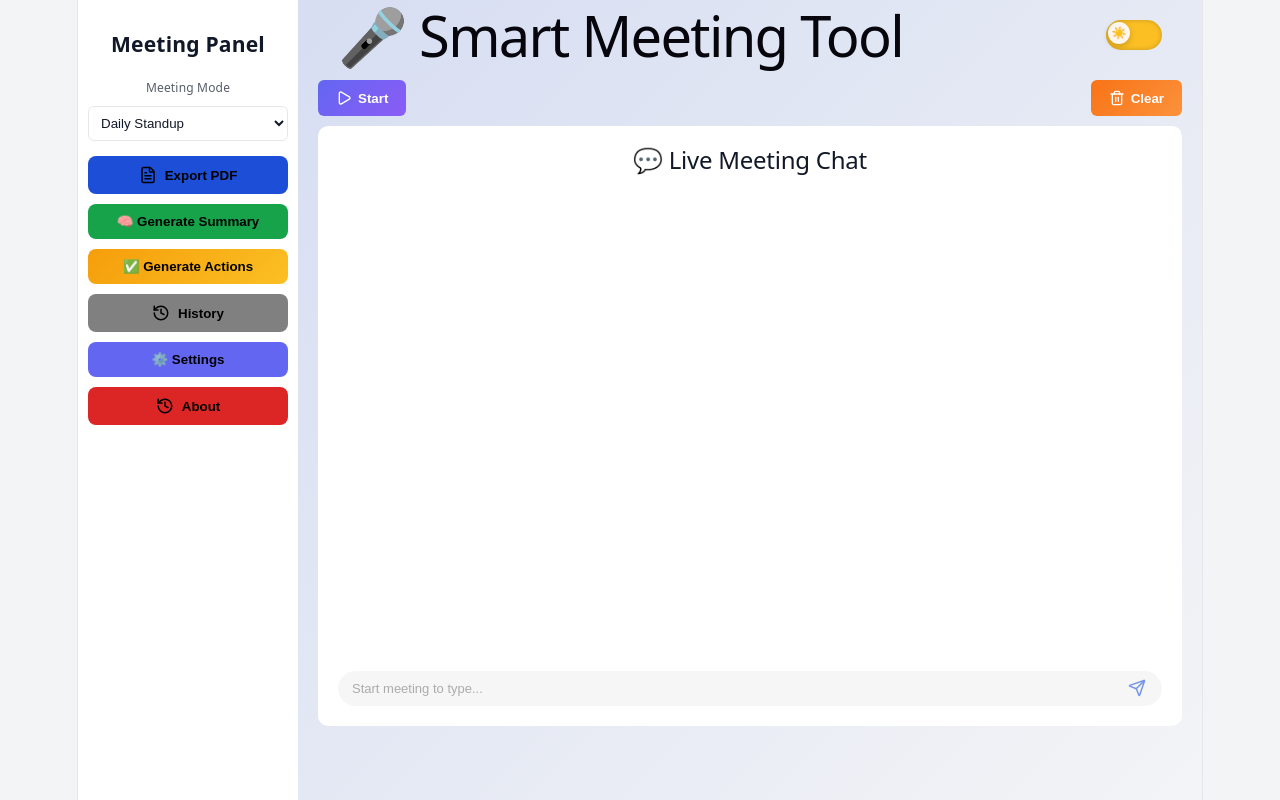
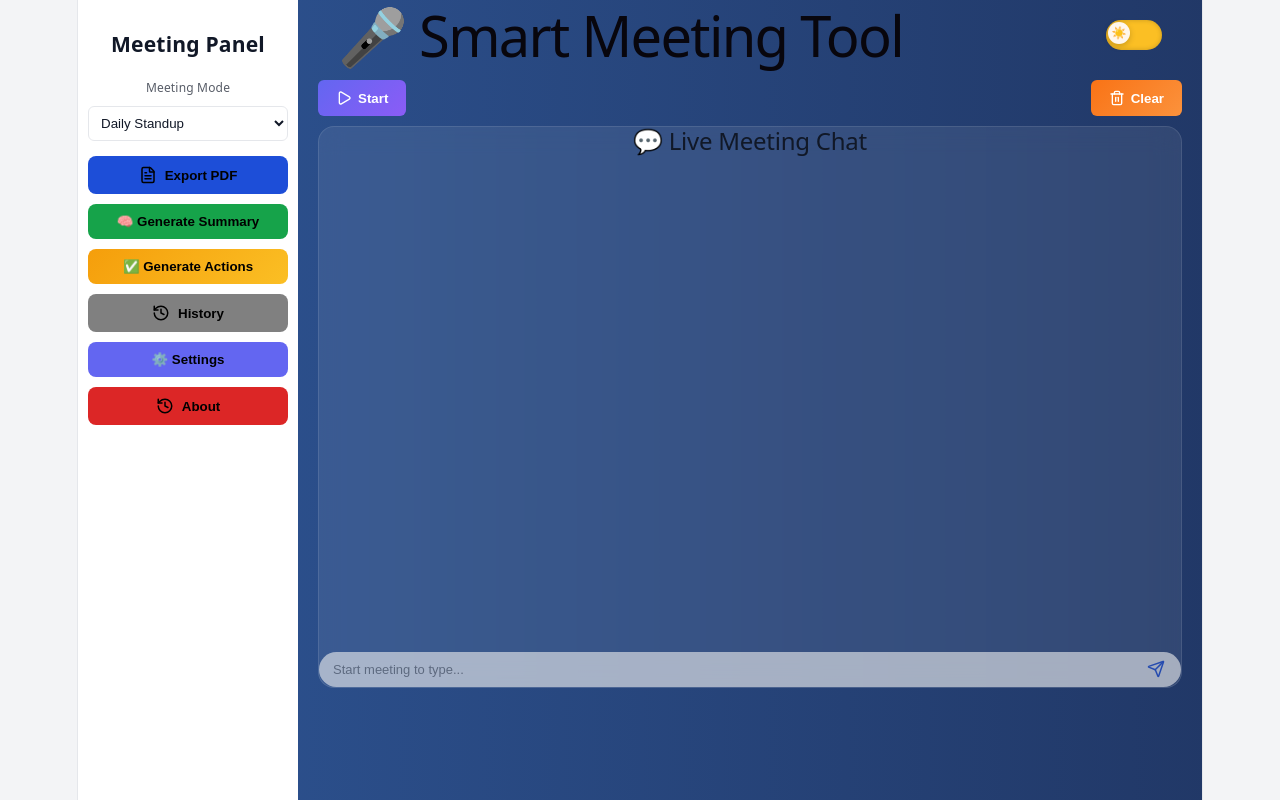
Before and after one commit to Jaydenthekruger/Smart-Meeting-Tool, a React (Vite) app: page / in a window 1280 px wide. Built offline with nearby package versions, Linux system fonts and the light colour scheme.

Commit message:
update live text

```diff
--- a/src/App.css
+++ b/src/App.css
@@ -18,6 +18,11 @@
 
 :root {
   --bg: #f3f4f6;
+  --bg1: #1e315c;
+  --bg2: #386cb9;
+  --bg3: #38bdf8;
+  --bg4: #0ea5e9;
+
   --text: #111827;
   --card: #ffffff;
   --border: #e5e7eb;
@@ -33,6 +38,10 @@
 
 .dark {
   --bg: #0f172a;
+  --bg1: #0f172a;
+  --bg2: #1e293b;
+  --bg3: #334155;
+  --bg4: #1e40af;
   --text: #f9fafb;
   --card: #1f2937;
   --border: #374151;
@@ -172,6 +181,7 @@
 /* GROUP */
 .settings-group {
   margin-bottom: 20px;
+  color: var(--text);
 }
 
 .settings-group h4 {
@@ -186,10 +196,7 @@
   display: flex;
   justify-content: space-between;
   align-items: center;
-  background: var(--card);
-  padding: 10px;
-  border-radius: 8px;
-  margin-bottom: 10px;
+  margin-top: 10px;
 }
 
 /* SLIDER */
@@ -203,6 +210,107 @@
   padding-bottom: 10px;
 }
 
+.theme-grid {
+  display: grid;
+  grid-template-columns: 1fr 1fr;
+  gap: 10px;
+}
+
+.theme-card {
+  padding: 14px;
+  border-radius: 12px;
+  cursor: pointer;
+  font-weight: bold;
+  text-align: center;
+  color: white;
+
+  transition: transform 0.2s ease, box-shadow 0.3s ease;
+}
+
+.theme-card:hover {
+  transform: scale(1.05);
+  box-shadow: 0 0 15px rgba(0,0,0,0.3);
+}
+
+/* THEMES */
+.theme-card.blue {
+  background: linear-gradient(135deg, #1e315c, #38bdf8);
+}
+
+.theme-card.purple {
+  background: linear-gradient(135deg, #6d28d9, #ec4899);
+}
+.font-options {
+  display: flex;
+  gap: 10px;
+}
+
+.font-card {
+  flex: 1;
+  padding: 10px;
+  border-radius: 10px;
+  background: var(--card);
+  border: 1px solid var(--border);
+  text-align: center;
+  cursor: pointer;
+  transition: 0.2s;
+}
+
+.font-card:hover {
+  transform: scale(1.05);
+}
+
+.font-card.active {
+  border-color: var(--primary);
+  box-shadow: 0 0 8px rgba(59,130,246,0.4);
+}
+
+.font-options button {
+  flex: 1;
+  padding: 8px;
+  border-radius: 8px;
+  border: 1px solid var(--border);
+  background: var(--card);
+  cursor: pointer;
+}
+
+.font-options button.active {
+  border: 2px solid var(--primary);
+}
+
+.font-row {
+  display: flex;
+  gap: 6px;
+}
+
+ /* FONT SIZE BUTTONS */
+.font-btn {
+  flex: 1;
+  padding: 6px 8px;
+  font-size: 12px;
+
+  border-radius: 6px;
+  border: 1px solid var(--border);
+
+  background: var(--card);
+  color: var(--text);
+
+  cursor: pointer;
+  transition: 0.2s ease;
+}
+
+/* hover */
+.font-btn:hover {
+  background: var(--primary);
+  color: white;
+}
+
+/* active */
+.font-btn.active {
+  background: var(--primary);
+  color: white;
+  font-weight: bold;
+}
 /* ===== TOGGLE SWITCH ===== */
 .toggle {
   width: 45px;
@@ -237,25 +345,6 @@
 
 .toggle.active .toggle-circle {
   transform: translateX(21px);
-}
-
-/* COLOR DOTS */
-.color-options {
-  display: flex;
-  gap: 10px;
-  margin-left: 50px;
-}
-
-.color-dot {
-  width: 22px;
-  height: 22px;
-  border-radius: 50%;
-  cursor: pointer;
-  border: 2px solid transparent;
-}
-
-.color-dot.active {
-  border: 2px solid white;
 }
 
 /* RESET BUTTON */
@@ -415,10 +504,16 @@
   flex: 1;
   min-height: 100vh;
   overflow-y: auto;
-
   padding: 0 20px;
 
-  background: linear-gradient(270deg, #1e315c, #386cb9, #38bdf8, #0ea5e9);
+  background: linear-gradient(
+    270deg,
+    var(--bg1),
+    var(--bg2),
+    var(--bg3),
+    var(--bg4)
+  );
+
   background-size: 800% 800%;
   animation: gradientMove 15s ease infinite;
 }
@@ -642,15 +737,14 @@
 
 /* ---------- CHAT CARD ---------- */
 .chat-card {
-  background: var(--card);
-  padding: 20px;
-  border-radius: 10px;
+  background: rgba(255, 255, 255, 0.08);
+  backdrop-filter: blur(12px);
+  border-radius: 16px;
+  border: 1px solid rgba(255, 255, 255, 0.1);
   display: flex;
   flex-direction: column;
   height: 70vh;
-  transition:
-    background 0.4s ease,
-    color 0.4s ease;
+  color: var(--text);
 }
 
 .chat-title {
@@ -813,6 +907,7 @@
   background: var(--card);
   padding: 20px;
   border-radius: 10px;
+  color: var(--text);
 
   transition:
     background 0.4s ease,
@@ -947,7 +1042,6 @@
 .setting-item.column {
   flex-direction: column;
   align-items: flex-start;
-  position: relative;
 }
 
 /* POPUP LABEL */
@@ -1009,6 +1103,8 @@
   transition:
     transform 0.25s ease,
     box-shadow 0.25s ease;
+
+  color: var(--text);
 }
 
 .about-card::before {
--- a/src/App.jsx
+++ b/src/App.jsx
@@ -39,6 +39,7 @@ function App() {
   const [fontFamily, setFontFamily] = useState("system");
   const [isMuted, setIsMuted] = useState(false);
   const [showSizeLabel, setShowSizeLabel] = useState(false);
+  const [themePreset, setThemePreset] = useState("blue");
 
 
   // ---------- AUTO SCROLL ----------
@@ -709,9 +710,53 @@ function App() {
     setFontFamily("system");
   };
 
+  // SAVE SETTINGS
   const closeMenu = () => {
     if (isMobile) setShowMenu(false);
   };
+
+  // Whenever settings change, save to localStorage
+  const applyTheme = (theme) => {
+    const root = document.documentElement;
+    console.log("Theme applied:", theme);
+
+    if (theme === "blue") {
+      root.style.setProperty("--bg1", "#1e315c");
+      root.style.setProperty("--bg2", "#386cb9");
+      root.style.setProperty("--bg3", "#38bdf8");
+      root.style.setProperty("--bg4", "#0ea5e9");
+    }
+
+    if (theme === "dark") {
+      root.style.setProperty("--bg1", "#0f172a");
+      root.style.setProperty("--bg2", "#111827");
+      root.style.setProperty("--bg3", "#1f2937");
+      root.style.setProperty("--bg4", "#000000");
+    }
+
+    if (theme === "purple") {
+      root.style.setProperty("--bg1", "#3b0764");
+      root.style.setProperty("--bg2", "#6d28d9");
+      root.style.setProperty("--bg3", "#a855f7");
+      root.style.setProperty("--bg4", "#ec4899");
+    }
+  };
+
+  // Load theme preset on startup
+  useEffect(() => {
+    const saved = localStorage.getItem("themePreset");
+
+    if (saved) {
+      applyTheme(saved);
+    } else {
+      applyTheme("blue"); // default theme
+    }
+  }, []);
+
+  // Save theme preset whenever it changes
+  useEffect(() => {
+    localStorage.setItem("themePreset", themePreset);
+  }, [themePreset]);
 
   return (
     // ---------- MAIN CONTAINER ----------
@@ -898,32 +943,65 @@ function App() {
             </div>
 
             {/* ===== THEME COLOR ===== */}
-            <div className="settings-group">
-              <h4>🎨 Theme Color</h4>
-              <div className="color-options">
-                {["blue", "red", "green"].map((c) => (
+            {!darkMode && (
+              <div className="settings-group">
+                <h4>🎨 Theme Style</h4>
+
+                <div className="theme-grid">
+
                   <div
-                    key={c}
-                    className={`color-dot ${themeColor === c ? "active" : ""}`}
-                    style={{ background: c }}
-                    onClick={() => setThemeColor(c)}
-                  />
-                ))}
+                    className="theme-card blue"
+                    onClick={() => {
+                      setThemePreset("blue");
+                      applyTheme("blue");
+                    }}
+                  >
+                    🌊 Blue Ocean
+                  </div>
+
+                  <div
+                    className="theme-card purple"
+                    onClick={() => {
+                      setThemePreset("purple");
+                      applyTheme("purple");
+                    }}
+                  >
+                    💜 Purple Glow
+                  </div>
+
+                </div>
               </div>
-            </div>
+            )}
+
 
             {/* ===== FONT STYLE ===== */}
             <div className="settings-group">
               <h4>🔤 Font Style</h4>
 
-              <select
-                value={fontFamily}
-                onChange={(e) => setFontFamily(e.target.value)}
-              >
-                <option value="system">Default</option>
-                <option value="poppins">Poppins</option>
-                <option value="mono">Monospace</option>
-              </select>
+              <div className="font-row">
+
+                <button
+                  className={`font-btn ${fontFamily === "system" ? "active" : ""}`}
+                  onClick={() => setFontFamily("system")}
+                >
+                  Default
+                </button>
+
+                <button
+                  className={`font-btn ${fontFamily === "poppins" ? "active" : ""}`}
+                  onClick={() => setFontFamily("poppins")}
+                >
+                  Poppins
+                </button>
+
+                <button
+                  className={`font-btn ${fontFamily === "mono" ? "active" : ""}`}
+                  onClick={() => setFontFamily("mono")}
+                >
+                  Mono
+                </button>
+
+              </div>
             </div>
 
             {/*----- RESET BUTTON -----*/}
@@ -940,12 +1018,7 @@ function App() {
 
       {page === "main" ? (
         // MAIN PAGE
-        <div className="animated-bg"
-          style={{
-            background: darkMode
-              ? `linear-gradient(135deg, ${themeColors[themeColor]}33, #0f172a)`
-              : `linear-gradient(135deg, ${themeColors[themeColor]}22, #f3f4f6)`
-          }}>
+        <div className="animated-bg">
 
           {/* TOPBAR */}
           {!isMobile && (
```
